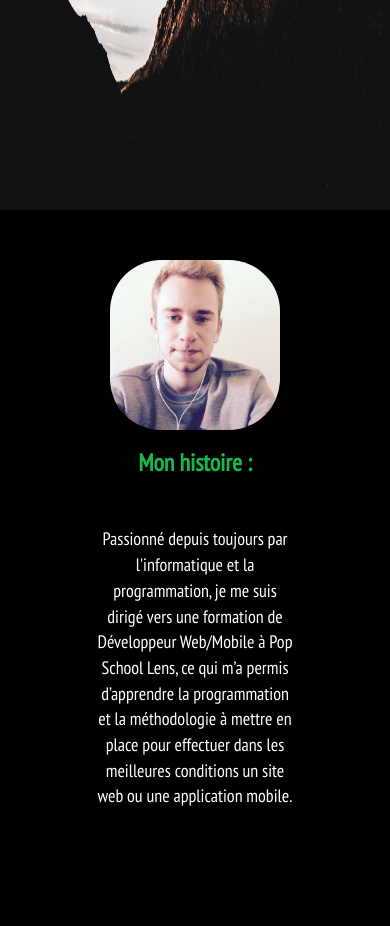
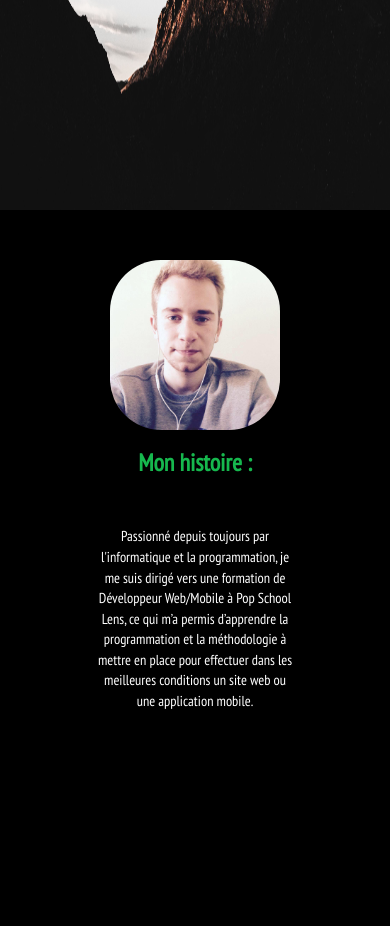
Before and after one commit to Hamawof/Hamawof, a plain HTML site: page index.html in a window 390 px wide. Shown: the part 634-1560 px from the top of the page. Drawn offline with nearby package versions, Linux system fonts and the light colour scheme.

Commit message:
Change font

```diff
--- a/style/cv3.css
+++ b/style/cv3.css
@@ -172,7 +172,7 @@ h3 {
   .txtprofil {
     width: 50%;
     margin: 0 auto;
-    font-size: 1em;
+    font-size: 0.8em;
     margin-top: 50px;
   }
 }
```
